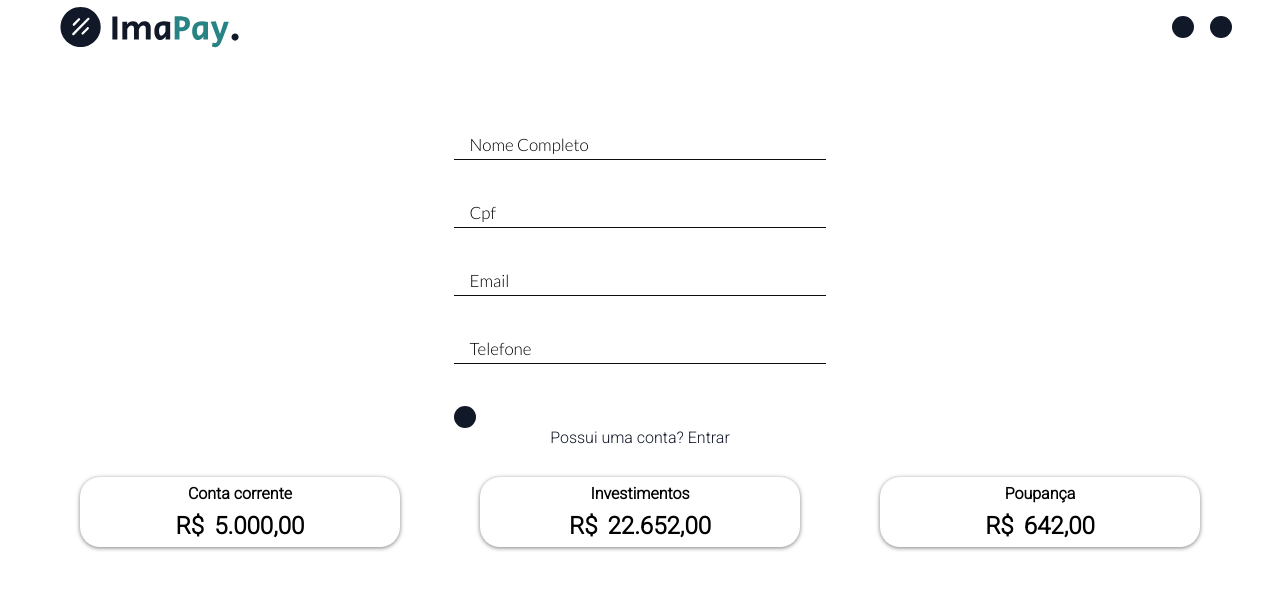
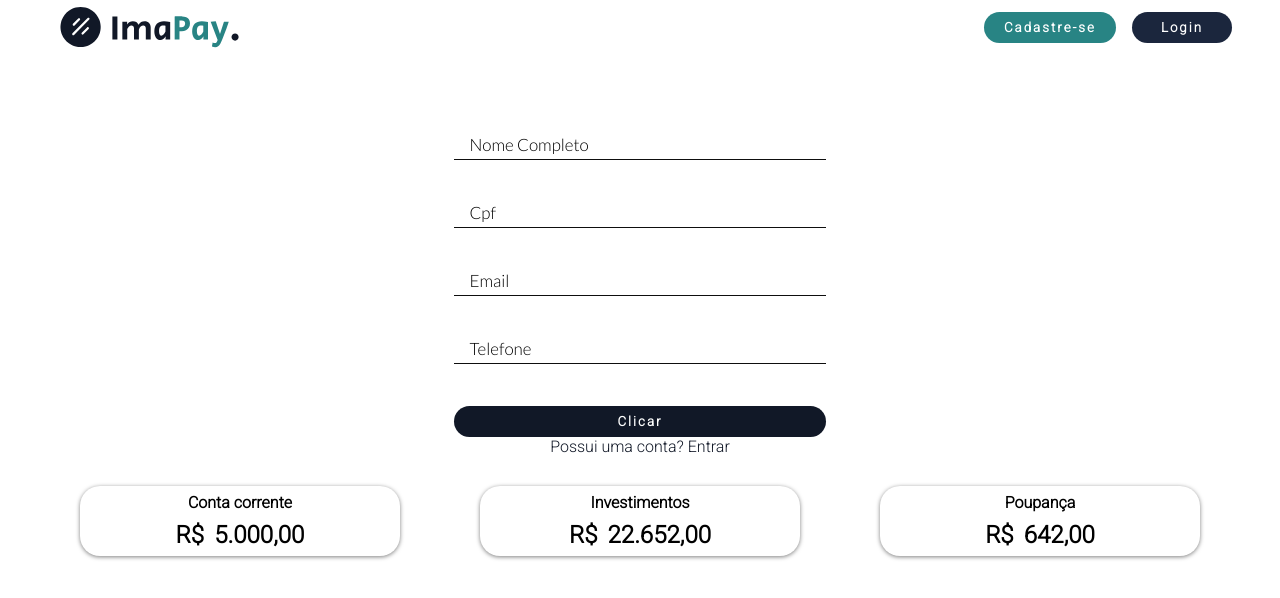
Before and after one commit to MateusNhoato/ImaPay, a React (Vite) app in the folder react/: page / in a window 1280 px wide. Shown: the top 598 px of the page. Built offline with nearby package versions, Linux system fonts and the light colour scheme; a web font is replaced by a local one.

Commit message:
fix buttons

```diff
--- a/react/src/App.jsx
+++ b/react/src/App.jsx
@@ -9,13 +9,13 @@ import Button from './components/Button/Button'
 import TermsAndConditions from './components/TermsAndConditions/TermsAndConditions'
 import BalancePage from './pages/balance_page'
 
-
 function App() {
 const alertButton = () => {
   alert("123123");
 }
 
-const items = [<Button>Cadastrar</Button>, <Button>Registrar</Button>];
+const items = [<Button key="1" label="Cadastre-se" backgroundColor={"var(--secondary-color)"} hover={"var(--primary-color-light)"} click={() => {alert('1')}} width={""} />,
+              <Button key="1" label="Login" backgroundColor={"var(--primary-color-light)"} hover={"var(secondary-color)"} click={() => {alert('1')}} width={"100px"} />];
 
   return (
     <>
--- a/react/src/components/Button/Button.css
+++ b/react/src/components/Button/Button.css
@@ -1,9 +1,11 @@
 .button {
     display: block;
     border: 0;
-    color: var(--tertiary-color);
+    color: var(--neutral-color-light);
+    font-weight: bold;
     letter-spacing: 2px;
-    padding: 11px;
+    padding: 8px 20px;
+    margin-bottom: auto;
     background-color: var(--primary-color);
     border-radius: 19px;
     cursor: pointer;
@@ -11,5 +13,4 @@
 
 .button:hover{
     background-color: var(--secondary-color);
-    color: var(--letter-color);
 }
--- a/react/src/components/Form/Form.css
+++ b/react/src/components/Form/Form.css
@@ -9,6 +9,7 @@
     font-family: 'Roboto', sans-serif;
     text-decoration: none;
     color: var(--primary-color);
+    margin-top: 100px;
 }
 
 form div{
--- a/react/src/components/Form/Form.jsx
+++ b/react/src/components/Form/Form.jsx
@@ -3,15 +3,14 @@ import Button from '../Button/Button'
 
 import './Form.css'
 
-const Form = ({children, buttonFunction, buttonValue, lowLinkValue, lowLinkRef}) => {
+const Form = ({children, buttonColor, buttonFunction, buttonValue, lowLinkValue, lowLinkRef}) => {
     return (
             <div className='form-container'>
                     <form>
                         {children}
-                        <Button onClick={buttonFunction}>{buttonValue}</Button>
+                        <Button key="1" label={buttonValue} backgroundColor={buttonColor} click={(buttonFunction) => {alert('1')}} width={"100%"} ></Button>
                         <div>
-
-                        <a className='low-link' href={lowLinkRef}>{lowLinkValue}</a>
+                            <a className='low-link' href={lowLinkRef}>{lowLinkValue}</a>
                         </div>
                     </form>
             </div>
--- /dev/null
+++ b/react/src/components/NavBar/ListItem.jsx
@@ -0,0 +1,8 @@
+import React from 'react';
+
+
+const ListItem = (item) =>{
+    return <li>{item.value}</li>
+}
+
+export default ListItem;
--- a/react/src/components/NavBar/NavBar.jsx
+++ b/react/src/components/NavBar/NavBar.jsx
@@ -2,16 +2,13 @@ import React from 'react';
 import Logo from '../../assets/img/logotipo.svg'
 import './NavBar.css'
 
+import ListItem from './ListItem';
 
 const NavBar = (props) => {
     const items = props.items;
 
-    const ListItem = (item) =>{
-        return <li>{item.value}</li>
-    }
-
-    const ItemsList = items.map((item, index) =>
-        <ListItem key={index} value={item} />);
+    const ItemsList = items.map((item) =>
+        <ListItem key={item.key} value={item} />);
 
     return (
         <nav className='nav'>
--- a/react/src/pages/home/index.jsx
+++ b/react/src/pages/home/index.jsx
@@ -0,0 +1 @@
+<p> Hello</p>
```
